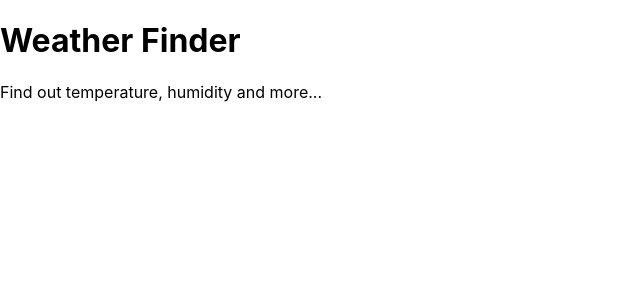
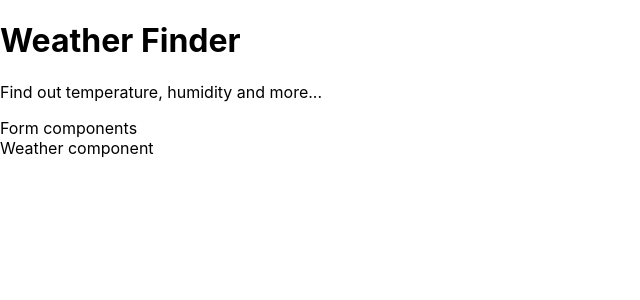
Before and after one commit to krish-nair/get-weather-app, a React (Create React App) app: page / in a window 1280 px wide. Shown: the top 300 px of the page, without its empty margins (0-640 px from the left). Built offline with nearby package versions, Linux system fonts and the light colour scheme.

Commit message:
Created form and weather componens

```diff
--- a/src/App.js
+++ b/src/App.js
@@ -1,11 +1,15 @@
 import React, { Component } from "react";
 import Titles from "./components/titles";
+import Form from "./components/form";
+import Weather from "./components/weather";
 
 class App extends Component {
   render() {
     return (
       <div>
         <Titles />
+        <Form />
+        <Weather />
       </div>
     );
   }
--- /dev/null
+++ b/src/components/form.jsx
@@ -0,0 +1,12 @@
+import React, { Component } from 'react';
+
+class Form extends Component {
+    state = {  }
+    render() {
+        return (
+            <div>Form components</div>
+         );
+    }
+}
+
+export default Form;
--- /dev/null
+++ b/src/components/weather.jsx
@@ -0,0 +1,10 @@
+import React, { Component } from "react";
+
+class Weather extends Component {
+  state = {};
+  render() {
+    return <div>Weather component</div>;
+  }
+}
+
+export default Weather;
```
